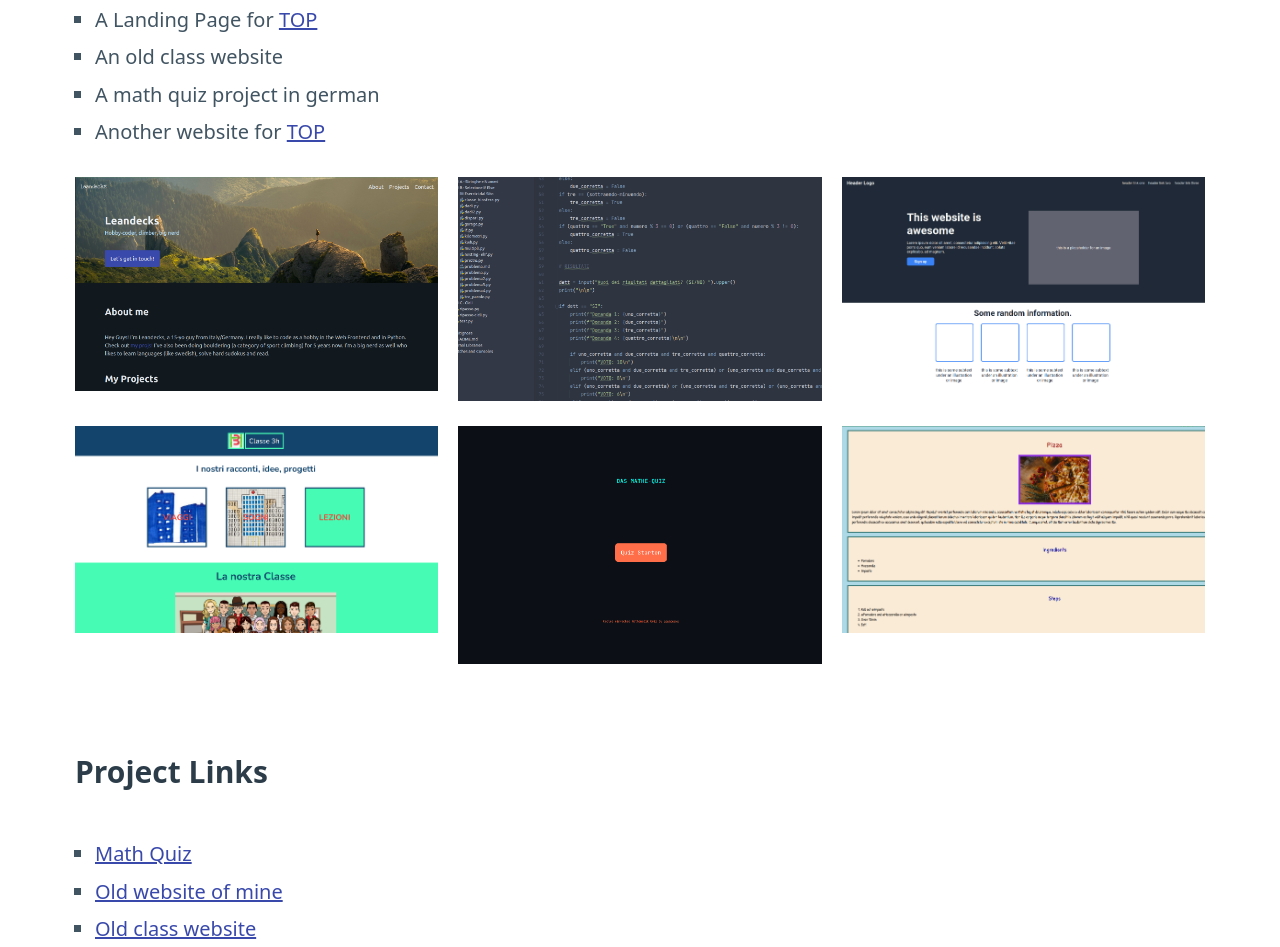
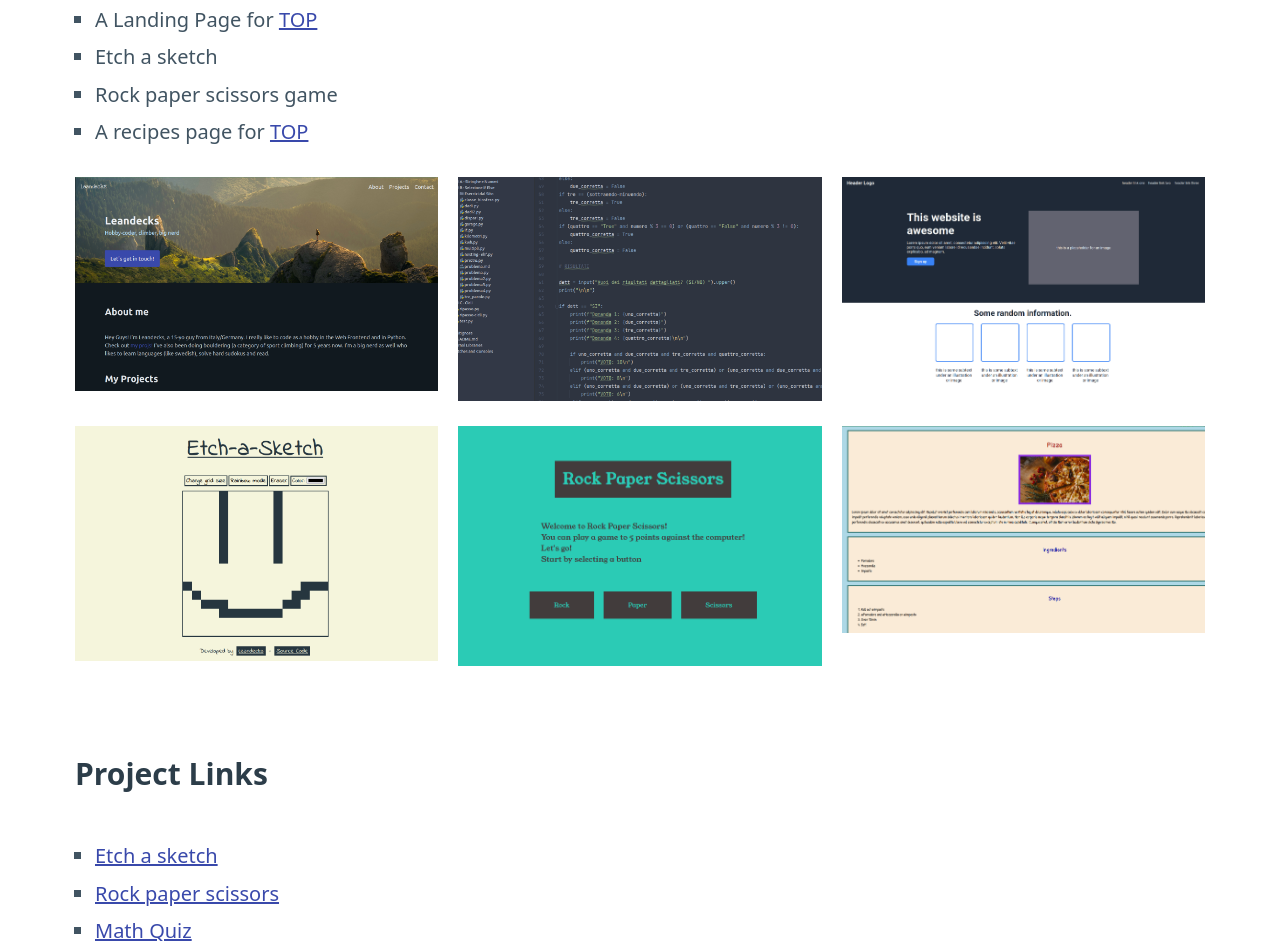
Before and after one commit to Leandecks/leandecks.github.io, a website: page index.html in a window 1280 px wide. Shown: the part 955-1902 px from the top of the page. Drawn offline with nearby package versions, Linux system fonts and the light colour scheme; a web font is replaced by a local one.

Commit message:
Update projects

```diff
--- a/index.html
+++ b/index.html
@@ -97,9 +97,9 @@
                     <li>My current homepage</li>
                     <li>My python scripts</li>
                     <li>A Landing Page for <a href="https://www.theodinproject.com/">TOP</a></li>
-                    <li>An old class website</li>
-                    <li>A math quiz project in german</li>
-                    <li>Another website for <a href="https://www.theodinproject.com/">TOP</a></li>
+                    <li>Etch a sketch</li>
+                    <li>Rock paper scissors game</li>
+                    <li>A recipes page for <a href="https://www.theodinproject.com/">TOP</a></li>
                 </ul>
             </p>
             <div class="grid">
@@ -108,13 +108,15 @@
                 <div><a href="https://leandecks.github.io/landing-page/"><img src="./img/projects/landing.png" alt="Landing Page for TOP" id="two"></a></div>
             </div>
             <div class="grid" id="grid2">
-                <div><a href="https://leandecks.github.io/classe-3h/"><img src="./img/projects/class.png" alt="Old class website" id="four"></a></div>
-                <div><a href="https://leandecks.github.io/mathe-quiz/"><img src="./img/projects/math.png" alt="A math quiz project" id="five"></a></div>
+                <div><a href="https://leandecks.github.io/etch-a-sketch/"><img src="./img/projects/eas.png" alt="Etch a Sketch" id="four"></a></div>
+                <div><a href="https://leandecks.github.io/rock-paper-scissors/"><img src="./img/projects/rps.png" alt="Rock Paper Scissors" id="five"></a></div>
                 <div><a href="https://leandecks.github.io/recipes/"><img src="./img/projects/recipes.png" alt="Recipes page for TOP" id="six"></a></div>
             </div>
             <h3>Project Links</h3>
             <p>
                 <ul>
+                    <li><a href="http://leandecks.github.io/etch-a-sketch/">Etch a sketch</a></li>
+                    <li><a href="http://leandecks.github.io/rock-paper-scissors/">Rock paper scissors</a></li>
                     <li><a href="https://leandecks.github.io/mathe-quiz/">Math Quiz</a></li>
                     <li><a href="https://leandecks.github.io/yeahlg-2020/">Old website of mine</a></li>
                     <li><a href="https://leandecks.github.io/classe-3h">Old class website</a></li>
```
Also changed, not shown: img/projects/eas.png (added), img/projects/rps.png (added).
